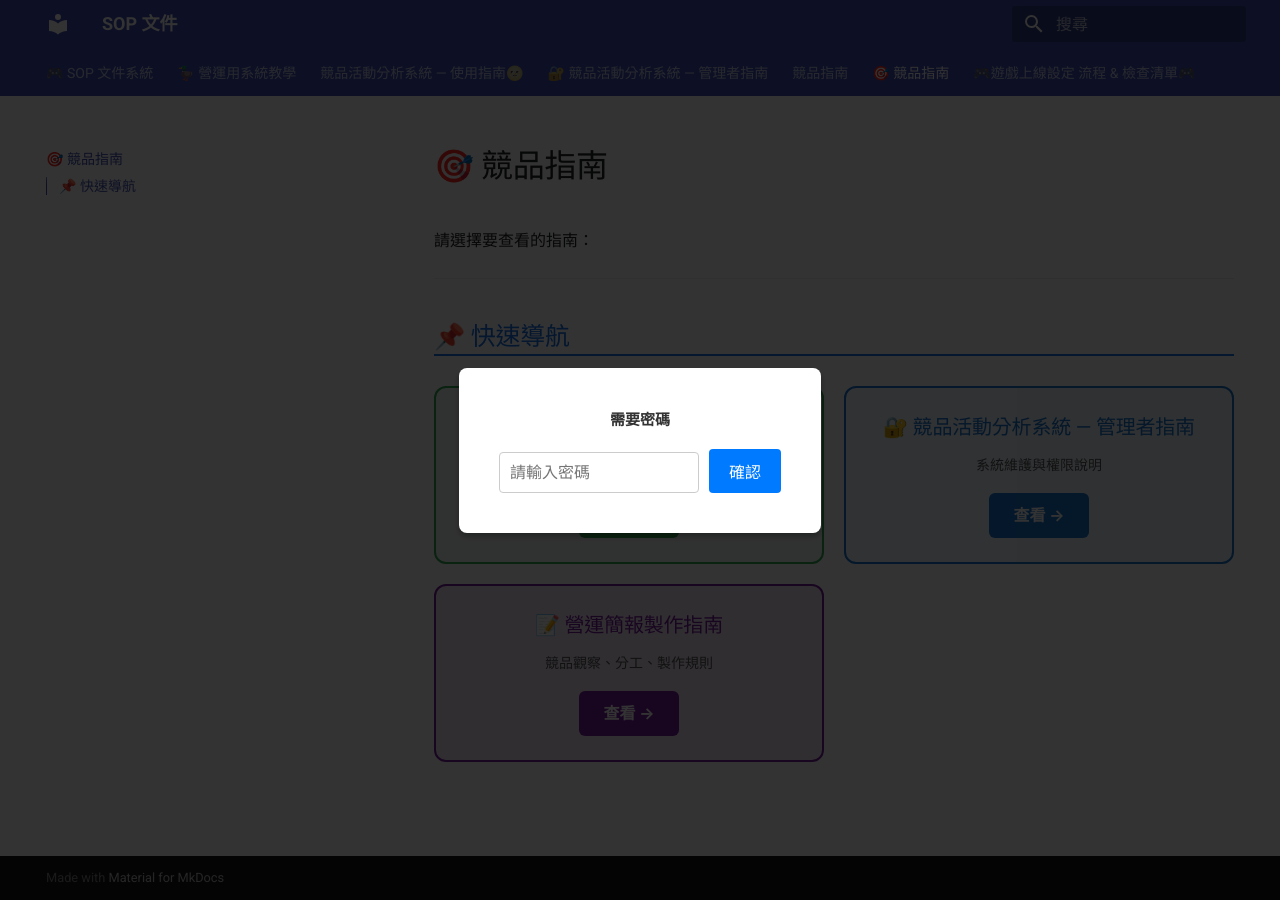
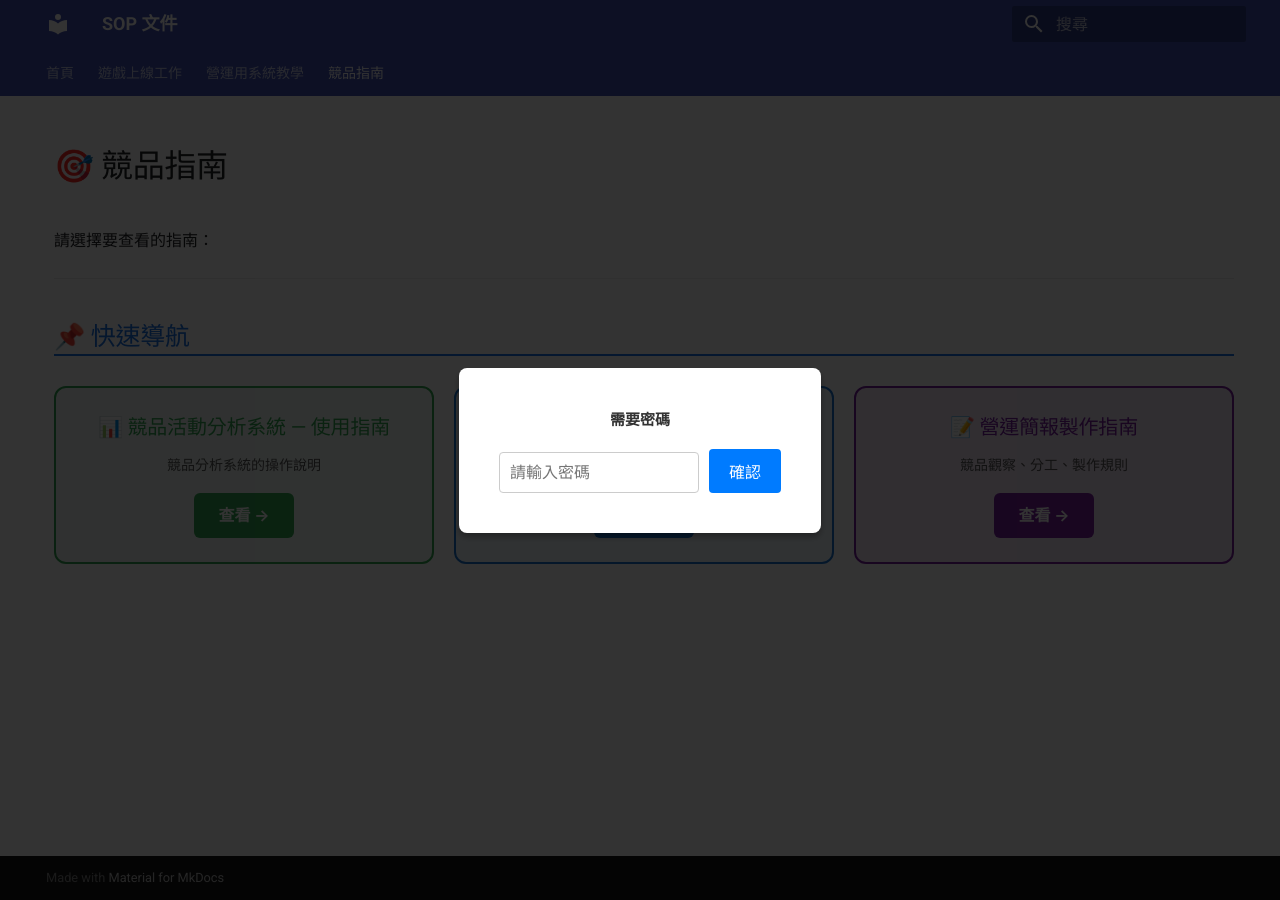
Before and after one commit to yayihuang-bit/sop-docs, an MkDocs documentation site: the page built from docs/競品指南_索引.md, in a window 1280 px wide. Built offline with MkDocs 1.6.1 and Material for MkDocs 9.7.7, drawn with Linux system fonts in a browser that asks for light colours.

Commit message:
Add top navigation with four categories and hide left sidebar

```diff
--- a/mkdocs.yml
+++ b/mkdocs.yml
@@ -16,6 +16,12 @@ theme:
     - search.highlight
   custom_dir: overrides
 
+nav:
+  - 首頁: index.md
+  - 遊戲上線工作: 遊戲上線SOP.md
+  - 營運用系統教學: 營運_索引.md
+  - 競品指南: 競品指南_索引.md
+
 plugins:
   - search:
       lang: zh-TW
--- a/overrides/main.html
+++ b/overrides/main.html
@@ -128,9 +128,13 @@
       background: var(--warn-bg);
     }
 
-    /* ════ 桌面版：側邊欄寬度 ════ */
+    /* ════ 隱藏左側導航 ════ */
     .md-sidebar--primary {
-      width: 380px !important;
+      display: none !important;
+    }
+
+    .md-content {
+      margin-left: 0 !important;
     }
 
     .md-content__inner {
```
